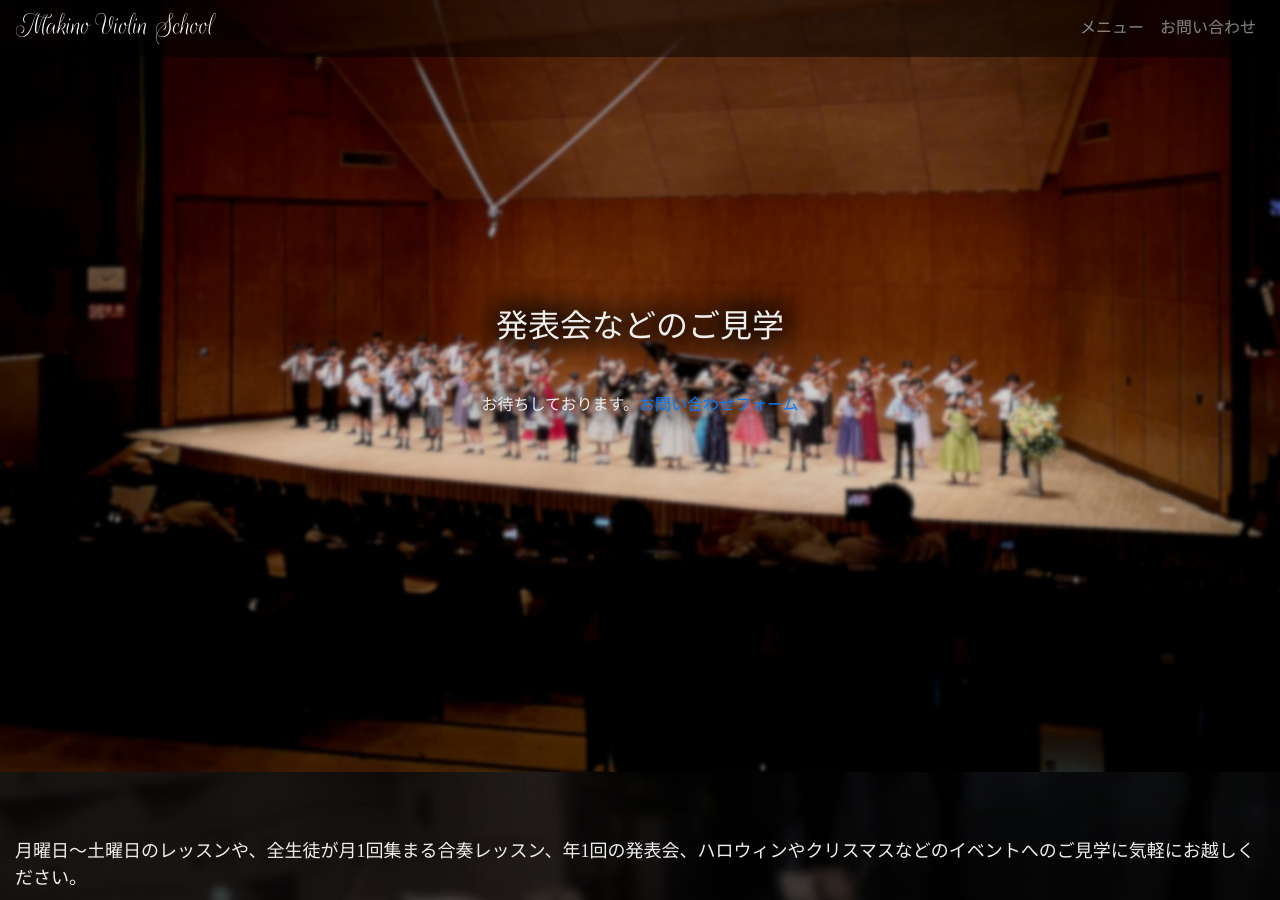
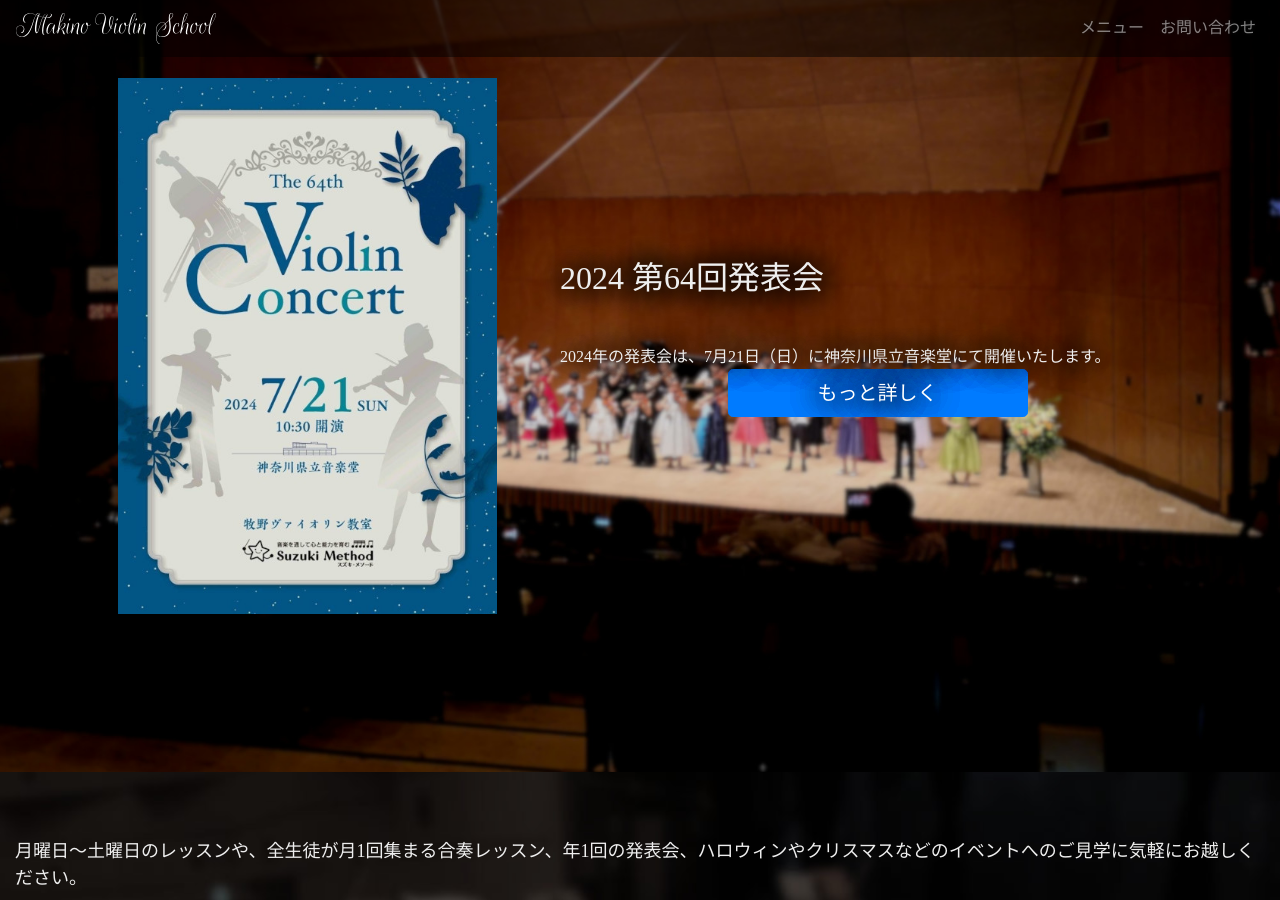
Before and after one commit to makinoviolin/makinoviolin.github.io, a Jekyll site: the page built from index.md, in a window 1280 px wide and 900 px high, scrolled down 6001 px. Built offline with Jekyll 4.4.1, drawn with Linux system fonts in a browser that asks for light colours; nearby versions of some CDN libraries; some web fonts are replaced; comment, search, counter and statistics services are not loaded.

Commit message:
2024 concert panel on front page

```diff
--- a/_includes/indexhero4.html
+++ b/_includes/indexhero4.html
@@ -1,8 +1,15 @@
-<!-- include block 'indexhero4' starts here -->
+<!-- include block 'indexhero4' starts here. Special version for 2024 concert. Swap out with indexhero4-standard.html when done -->
 <div data-jarallax class="jarallax style-indexhero d-table" id="index4">
-        <div class="style-header-lede align-middle d-table-cell">
-                <h2>発表会などのご見学</h2>
-                <span class="lead">お待ちしております。<a href="/contact.html">お問い合わせフォーム</a></span>
+    <div class="container h-100">
+        <div class="row h-100">
+            <div class="col-lg-5 col-md-6 col-12 my-auto px-5 pt-5">
+                <img src="{{ site.baseurl }}/assets/img/2024concert-coverw500.jpg">
+            </div>
+            <div class="col-lg-7 col-md-6 col-12 my-auto pb-5">
+                <h2>2024 第64回発表会</h2>
+                <span class="lead">2024年の発表会は、7月21日（日）に神奈川県立音楽堂にて開催いたします。<a type="button" class="btn btn-lg btn-block btn-primary mx-auto" style="width:15em;" href="{% post_url 2024-06-17-2024concert %}">もっと詳しく</a></lead>
+            </div>
         </div>
+    </div>
 </div>
-<!-- include block 'indexhero4' ends here -->
+<!-- include block 'indexhero4' ends here. Special version for 2024 concert -->
```
Also changed, not shown: _includes/indexhero4-standard.html (added, +8 -0 lines), assets/img/2024concert-coverw500.jpg (added).
